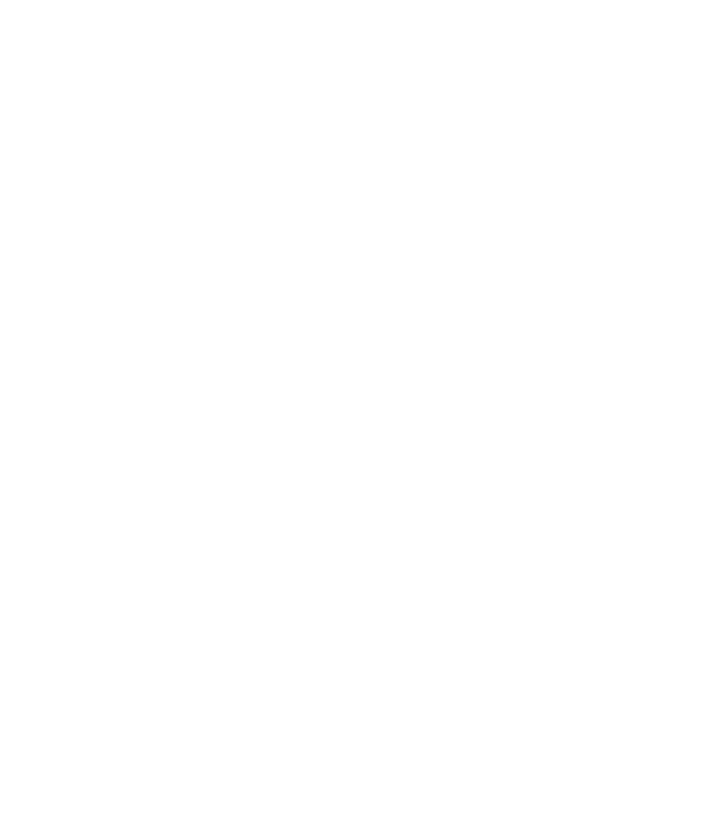
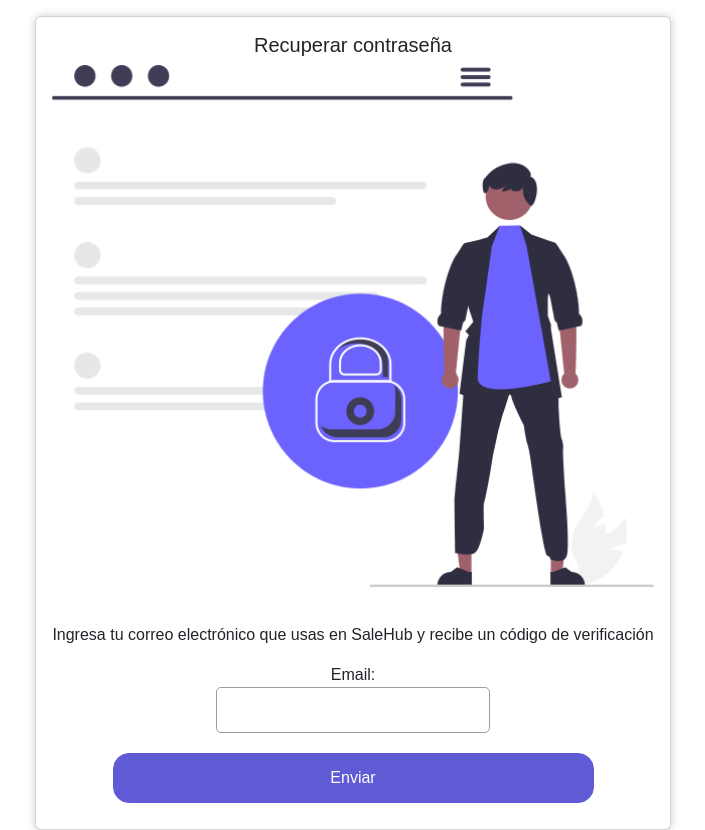
Before and after one commit to Taniagalindout/e-commerWeb, a React (Create React App) app: page /lostpswd in a window 1280 px wide. Before the commit this address had no page. Shown: the whole page, without its empty margins (287-992 px from the left). Before the commit the page ends 800 px from the top, so only its background shows below. Built offline with nearby package versions, Linux system fonts and the light colour scheme; a small style sheet from the web is missing.

Commit message:
update: lost password

```diff
--- a/src/App.js
+++ b/src/App.js
@@ -7,7 +7,8 @@
 import 'react-toastify/dist/ReactToastify.css';
 import './assets/css/globlal.css';
 import HomeSeller from './modules/seller/HomeSeller';
-
+import LostPassword from './modules/login/LostPassword';
+import ChangePassword from './modules/login/ChangePassword';
 
 function App() {
   return (
@@ -18,6 +19,8 @@
           <Route path='/login' element={<Login />} />
           <Route path='/register' element={<Register />} />
           <Route path="/home-seller/*" element={<HomeSeller />} />
+          <Route path="/lostpswd" element={<LostPassword />} />
+          <Route path="/changepswd" element={<ChangePassword />} />
         </Routes>
       </Router>
       <ToastContainer />
--- /dev/null
+++ b/src/assets/css/pass.css
@@ -0,0 +1,34 @@
+.cardPass {
+  box-shadow: 0 0 10px rgba(0, 0, 0, 0.2);
+}
+
+.input-error {
+  border: 1px solid red;
+}
+
+.error-message {
+  color: grey;
+  font-size: 12px;
+}
+
+.button-form {
+  border-radius: 16px;
+  width: 80%;
+  height: 50px;
+  margin: 10px;
+}
+
+.login {
+  background-color: #605ad4;
+  border: 1px solid #605ad4;
+}
+.login-button-text {
+    color: #fff;
+}
+.input-form {
+    border-radius: 5px;
+    border: 1px solid #9C9CA4;
+    padding: 10px;
+    margin-bottom: 10px;
+    width: 100%;
+}
--- /dev/null
+++ b/src/modules/login/ChangePassword.jsx
@@ -0,0 +1,7 @@
+import React, { useState } from "react";
+
+
+const ChangePassword = () => {
+
+}
+export default ChangePassword;
--- /dev/null
+++ b/src/modules/login/LostPassword.jsx
@@ -0,0 +1,100 @@
+import React, { useState } from "react";
+import { lostpass } from "../../service/password/LostPassword";
+import { toast } from "react-toastify";
+import "../../assets/css/pass.css";
+import Button from "react-bootstrap/Button";
+import Card from "react-bootstrap/Card";
+import passwordImg from "../../assets/images/password.png";
+
+const LostPassword = () => {
+  const [email, setEmail] = useState("");
+  const [validEmail, setValidEmail] = useState(true);
+  const [formSubmitted, setFormSubmitted] = useState(false);
+
+  const handleEmailChange = (e) => {
+    setEmail(e.target.value);
+    validateEmail(e.target.value);
+  };
+
+  const validateEmail = (email) => {
+    const isValidEmail = /^\S+@\S+\.\S+$/.test(email);
+    setValidEmail(isValidEmail);
+  };
+
+  const handleSubmit = async (e) => {
+    e.preventDefault();
+    setFormSubmitted(true);
+
+    if (!validEmail) {
+      toast.error("Correo inválido");
+      return;
+    }
+
+    try {
+      const data = { email };
+      const response = await lostpass(data);
+    console.log(response);
+      if (response.status === 200) {
+        toast.success(
+          "Correo electrónico enviado para recuperación de contraseña"
+        );
+      } else {
+        console.error("Hubo un problema al enviar el correo electrónico");
+      }
+    } catch (error) {
+      console.error(
+        "Error en la solicitud de recuperación de contraseña:",
+        error
+      );
+    }
+  };
+
+  return (
+    <div className="container-fluid">
+      <div className="row">
+        <div className="col-12">
+          <div className="d-flex justify-content-center">
+            <Card className="mt-3 cardPass">
+              <Card.Body className="text-center">
+                <Card.Title>Recuperar contraseña</Card.Title>
+                <Card.Img
+                  variant="top"
+                  src={passwordImg}
+                  style={{ maxWidth: "100%", height: "auto", width: "100%", marginBottom: "20px" }}
+                  />
+                <Card.Text className="mt-3">
+                  Ingresa tu correo electrónico que usas en SaleHub y recibe un código de verificación
+                </Card.Text>
+
+                <form onSubmit={handleSubmit}>
+                  <label>
+                    Email:
+                    <input
+                      type="email"
+                      value={email}
+                      onChange={handleEmailChange}
+                      required
+                      className={`input-form ${
+                        formSubmitted && !validEmail ? "input-error" : ""
+                      }`}
+                    />
+                    {formSubmitted && !validEmail && (
+                      <span className="error-message">
+                        Ingresa un correo electrónico válido
+                      </span>
+                    )}
+                  </label>
+                  <button className="button-form login" type="submit">
+                    <span className="login-button-text">Enviar</span>
+                  </button>
+                </form>
+              </Card.Body>
+            </Card>
+          </div>
+        </div>
+      </div>
+    </div>
+  );
+};
+
+export default LostPassword;
--- /dev/null
+++ b/src/service/password/ChangePassword.js
@@ -0,0 +1,24 @@
+import { createURL } from "../../utils/environment";
+
+export const changePassword = async (token, data) => {
+  const url = `http://localhost:8080/api/auth/changePassword/${token}`;
+
+  try {
+    const response = await fetch(createURL, {
+      method: 'POST',
+      headers: {
+        'Content-Type': 'application/json'
+      },
+      body: JSON.stringify(data)
+    });
+
+    if (!response.ok) {
+      throw new Error('Network response was not ok.');
+    }
+
+    return response.json();
+  } catch (error) {
+    console.error('There was a problem with the request:', error);
+    throw error;
+  }
+};
--- /dev/null
+++ b/src/service/password/LostPassword.js
@@ -0,0 +1,12 @@
+import { createURL } from "../../utils/environment";
+
+export const lostpass = async (data) => {
+    const response = await fetch(createURL([`/auth/sendMailToken`]),{
+        method: 'POST',
+        headers: {
+            'Content-Type': 'application/json'
+        },
+        body: JSON.stringify(data)
+    });
+    return response.json();
+}
```
Also changed, not shown: src/assets/images/password.png (added).
